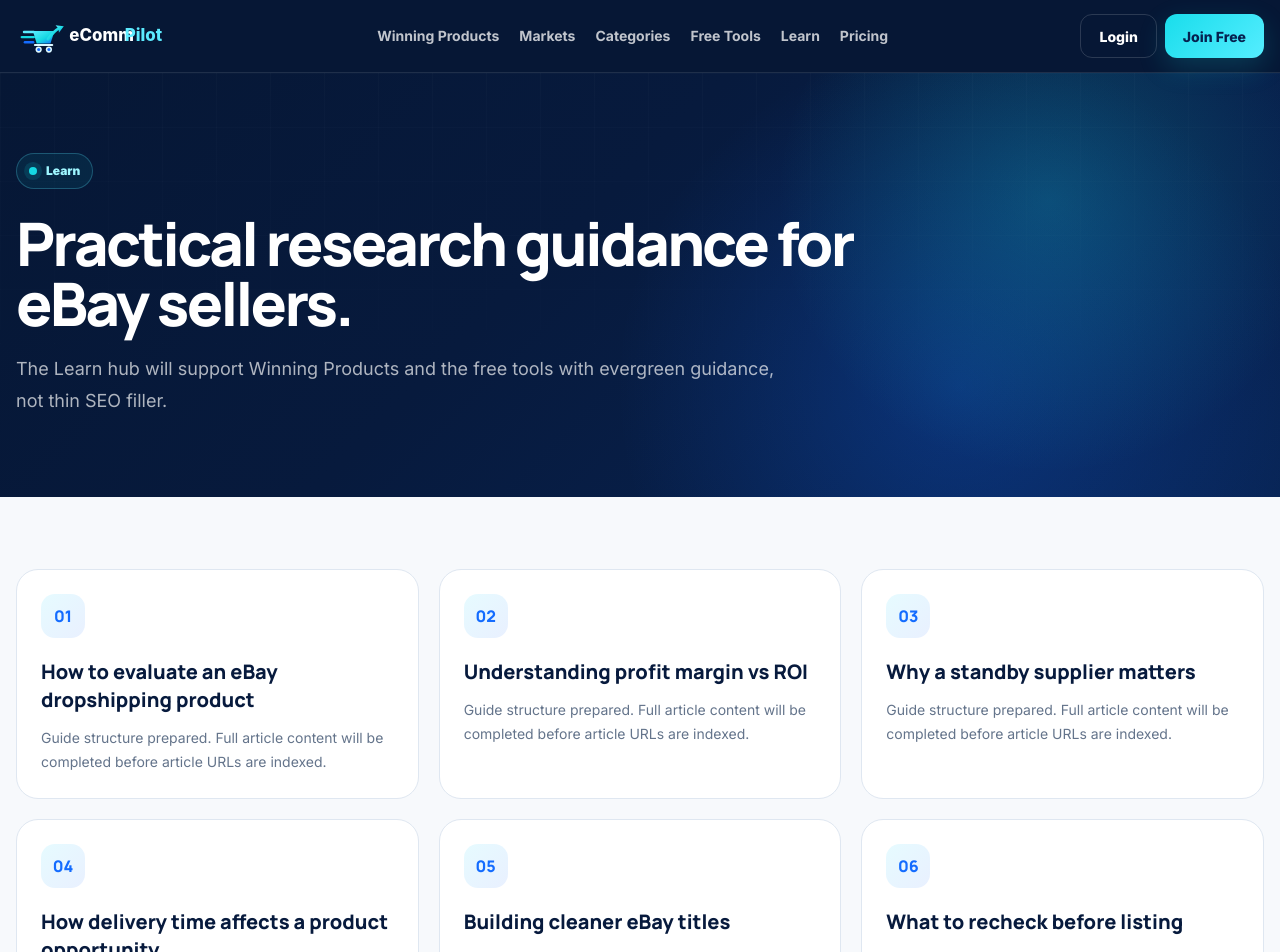
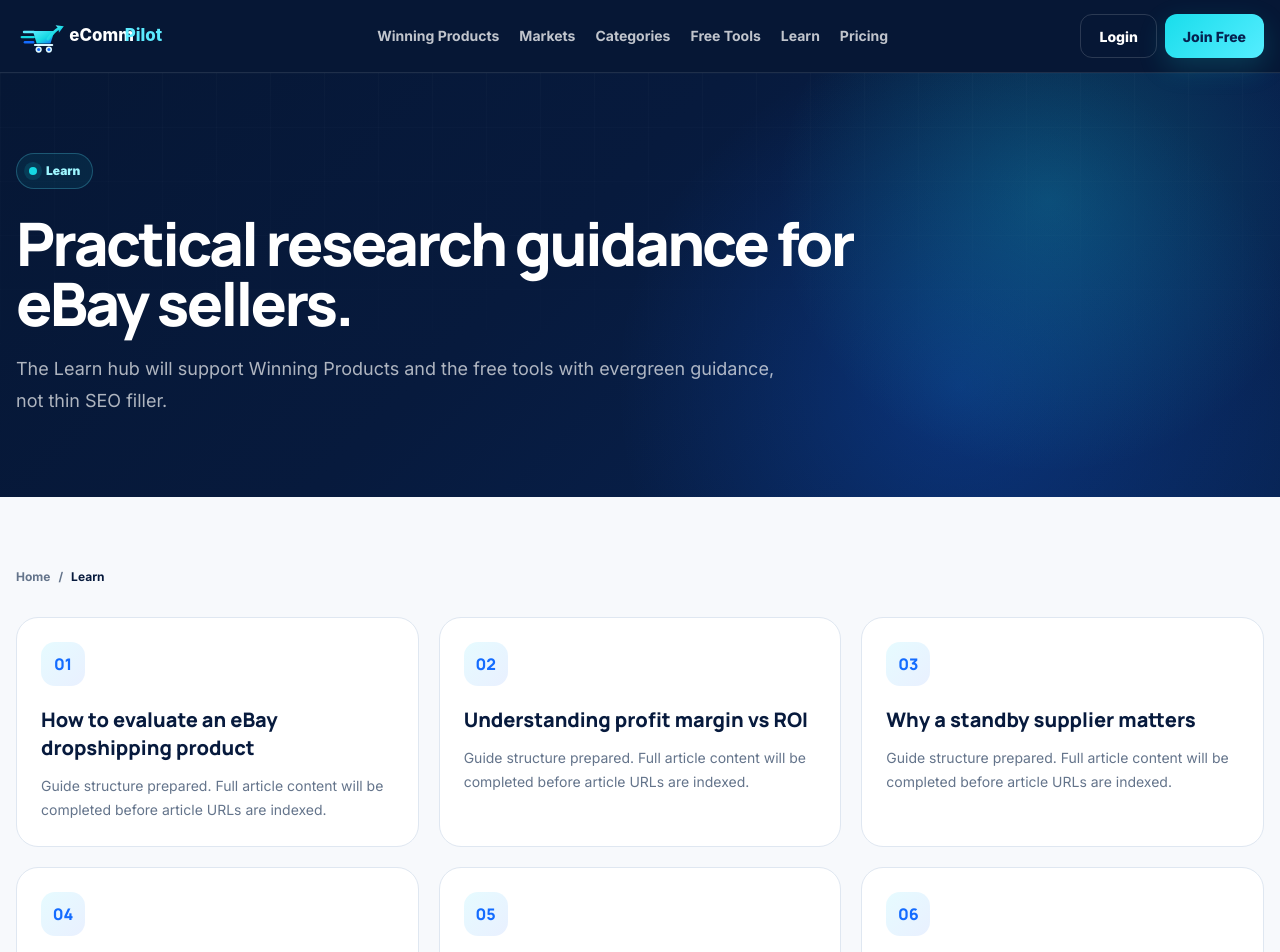
Before and after one commit to ponzey717/ecommpilot-main, a Next.js app: page /learn in a window 1280 px wide. Shown: the top 952 px of the page. Built offline with nearby package versions, Linux system fonts and the light colour scheme.

Commit message:
Add breadcrumbs to public hub pages

```diff
--- a/src/app/learn/page.tsx
+++ b/src/app/learn/page.tsx
@@ -1,11 +1,15 @@
 import type { Metadata } from "next";
+import { JsonLd } from "@/components/seo/json-ld";
+import { Breadcrumbs } from "@/components/site/breadcrumbs";
 import { PageHero } from "@/components/site/page-hero";
 import { PageShell } from "@/components/site/page-shell";
 import { buildMetadata } from "@/lib/seo/metadata";
+import { breadcrumbSchema } from "@/lib/seo/schema";
 
 export const metadata: Metadata = buildMetadata({
   title: "Learn eBay Product Research",
-  description: "Practical eCommPilot guides for eBay product research, supplier validation, profit calculations and listing preparation.",
+  description:
+    "Practical eCommPilot guides for eBay product research, supplier validation, profit calculations and listing preparation.",
   path: "/learn",
 });
 
@@ -21,6 +25,12 @@ const guides = [
 export default function LearnPage() {
   return (
     <PageShell darkHeader>
+      <JsonLd
+        data={breadcrumbSchema([
+          { name: "Home", path: "/" },
+          { name: "Learn", path: "/learn" },
+        ])}
+      />
       <PageHero
         eyebrow="Learn"
         title="Practical research guidance for eBay sellers."
@@ -28,10 +38,16 @@ export default function LearnPage() {
       />
       <section className="py-14 md:py-18">
         <div className="site-container">
-          <div className="grid gap-5 md:grid-cols-2 xl:grid-cols-3">
-            {guides.map((guide,index) => (
+          <Breadcrumbs
+            items={[
+              { label: "Home", href: "/" },
+              { label: "Learn" },
+            ]}
+          />
+          <div className="mt-8 grid gap-5 md:grid-cols-2 xl:grid-cols-3">
+            {guides.map((guide, index) => (
               <article key={guide} className="feature-card">
-                <span className="feature-number">{String(index + 1).padStart(2,"0")}</span>
+                <span className="feature-number">{String(index + 1).padStart(2, "0")}</span>
                 <h2 className="mt-5 text-xl font-extrabold text-[var(--navy)]">{guide}</h2>
                 <p className="mt-3 text-sm leading-6 text-[var(--muted)]">
                   Guide structure prepared. Full article content will be completed before article URLs are indexed.
```
